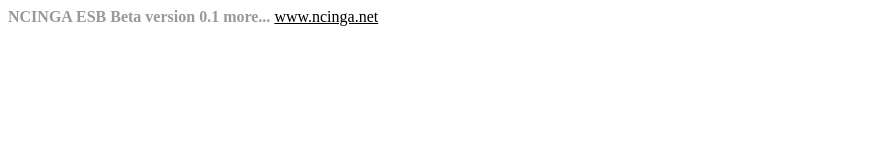
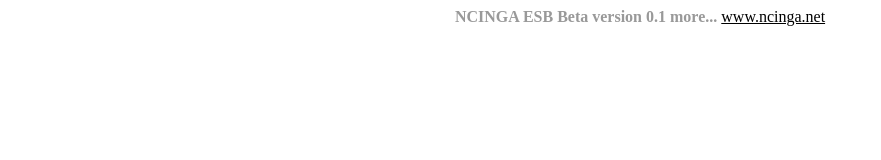
Before and after one commit to ShehanS/nesb-welcome, a plain HTML site: page header.html in a window 1280 px wide. Shown: the whole page, without its empty margins (0-881 px from the left). Drawn offline with Linux system fonts and the light colour scheme.

Commit message:
Update header.html

```diff
--- a/header.html
+++ b/header.html
@@ -1,6 +1,6 @@
 <html>
 <body>
-<p>
+<p align="center">
   <span style="text-align: center; color: #0000ff;">
     <span style="color: #999999;"><strong>NCINGA ESB Beta version 0.1 more... </strong>
       <span style="color: #000000;"><a style="color: #000000;" href="http://www.ncinga.net" target="_blank">www.ncinga.net</a></span></span></span></p></body>
```
